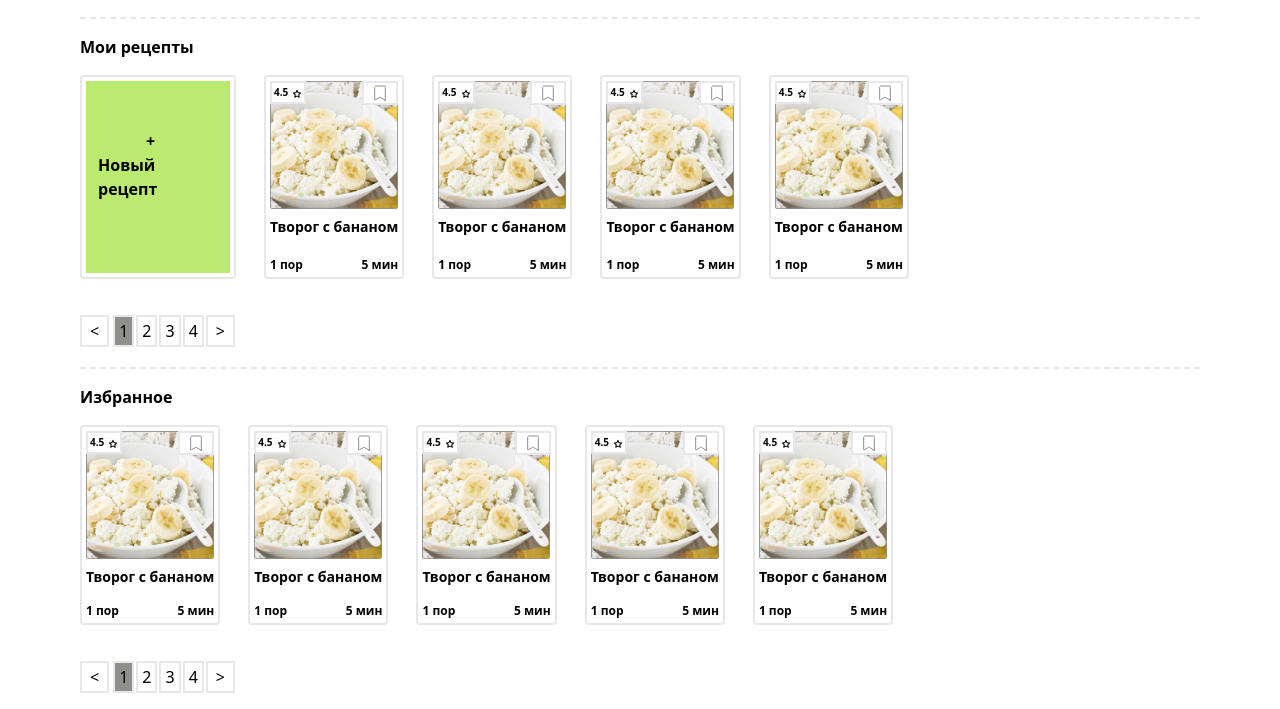
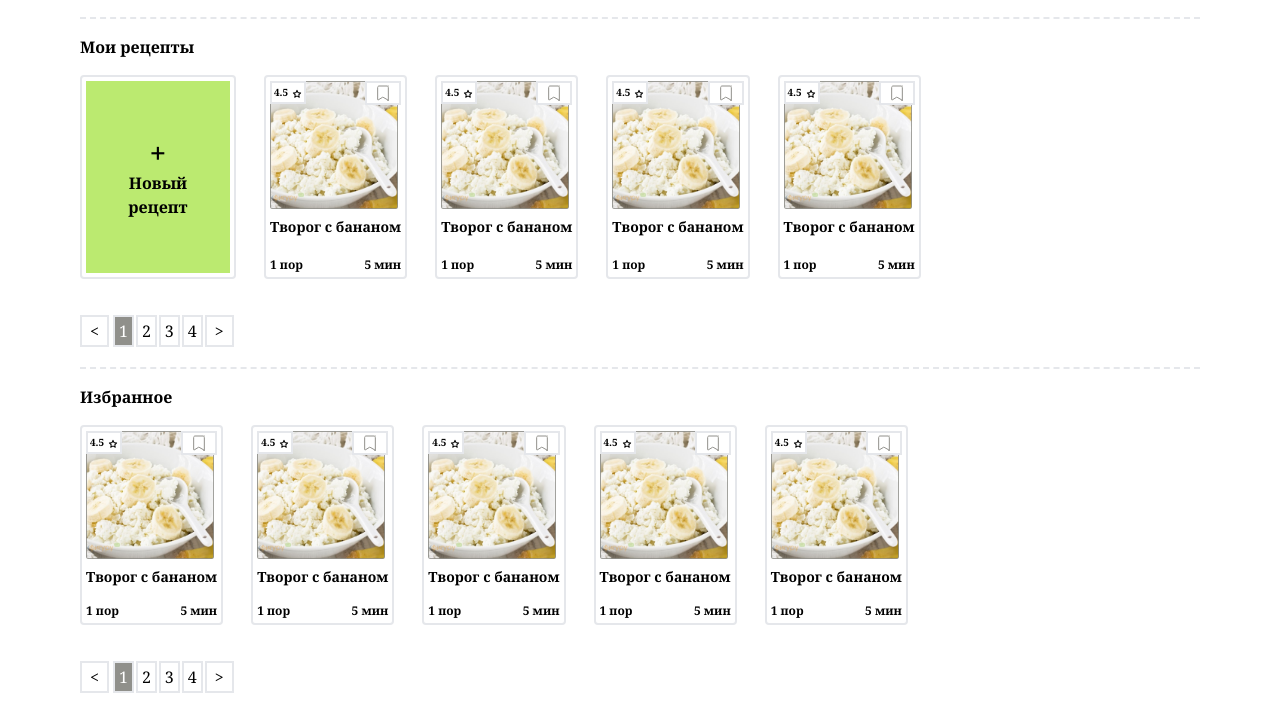
Before and after one commit to polinatea/Tailwind-test, a plain HTML site: page index.html in a window 1280 px wide. Shown: the part 260-969 px from the top of the page. Drawn offline with nearby package versions, Linux system fonts and the light colour scheme.

Commit message:
changed font-faily, new recepy alignment

```diff
--- a/index.html
+++ b/index.html
@@ -8,9 +8,9 @@
     <script src="https://cdn.tailwindcss.com"></script>
 </head>
 <body>
-    <div class="container mx-auto px-20 py-4">
+    <div class="container mx-auto px-20 py-4 font-serif">
         <div class="menu align-middle mb-4">
-            <a href="" class="font-bold text-lg">Кулинарная книга</a>
+            <a href="" class="font-black text-lg">Кулинарная книга</a>
         </div>
 
 
@@ -52,9 +52,9 @@
 
                 <div class="single-tile p-1 border-2 rounded">
 
-                    <div class="new bg-auto bg-[#BBEA70] w-36 h-48 flex flex-col py-12 px-3 font-bold">
-                            <p class="ml-12">+</p>
-                            <p>Новый рецепт</p>
+                    <div class="new bg-auto bg-[#BBEA70] w-36 h-48 flex flex-col justify-center px-3 font-bold">
+                            <p class="text-center text-3xl">+</p>
+                            <p class="text-center px-1">Новый рецепт</p>
                     </div>
 
                 </div>
@@ -173,8 +173,8 @@
         </div>
 
         <div class="pagination flex flex-row gap-x-0.5">
-            <div class="border-2 bg-[#FFFFFF] py-0.5 px-2"><a href="">&lt;</span></div>
-            <div class="border-2 bg-[#90908B] py-0.5 px-1"><a href="">1</a></div>
+            <div class="border-2 bg-[#FFFFFF] py-0.5 px-2 "><a href="">&lt;</span></div>
+            <div class="border-2 bg-[#90908B] py-0.5 px-1 text-white"><a href="">1</a></div>
             <div class="border-2 bg-[#FFFFFF] py-0.5 px-1"><a href="">2</a></div>
             <div class="border-2 bg-[#FFFFFF] py-0.5 px-1"><a href="">3</a></div>
             <div class="border-2 bg-[#FFFFFF] py-0.5 px-1"><a href="">4</a></div>
@@ -331,7 +331,7 @@
 
         <div class="pagination flex flex-row gap-x-0.5">
             <div class="border-2 bg-[#FFFFFF] py-0.5 px-2"><a href="">&lt;</span></div>
-            <div class="border-2 bg-[#90908B] py-0.5 px-1"><a href="">1</a></div>
+            <div class="border-2 bg-[#90908B] py-0.5 px-1 text-white"><a href="">1</a></div>
             <div class="border-2 bg-[#FFFFFF] py-0.5 px-1"><a href="">2</a></div>
             <div class="border-2 bg-[#FFFFFF] py-0.5 px-1"><a href="">3</a></div>
             <div class="border-2 bg-[#FFFFFF] py-0.5 px-1"><a href="">4</a></div>
```
